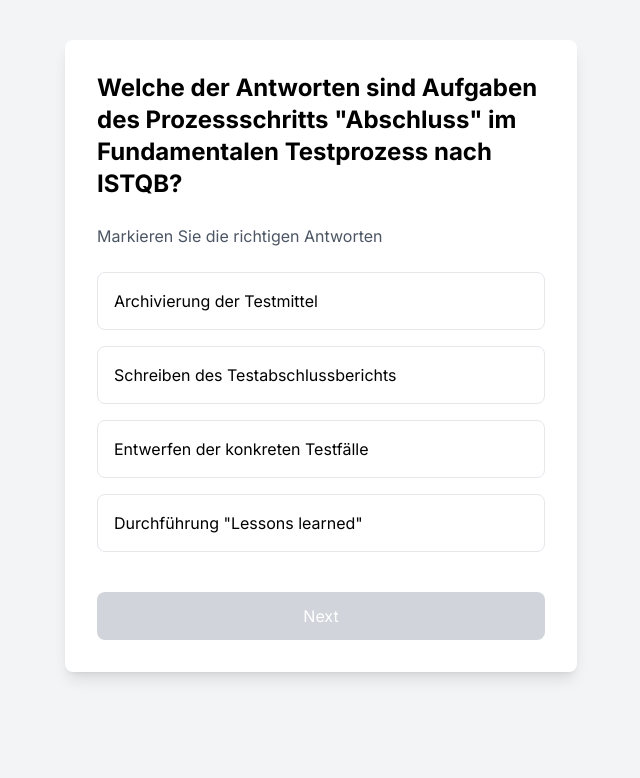
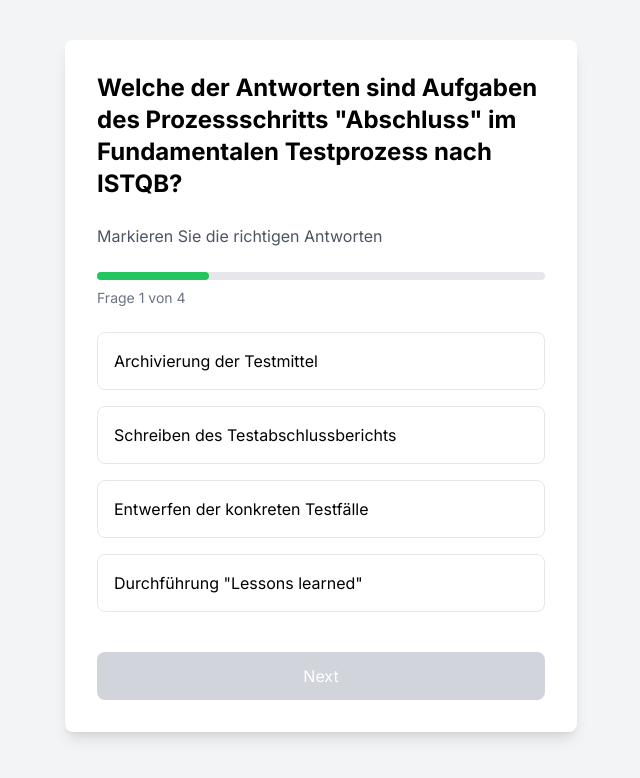
Before and after one commit to hielmalki/quiz-app, a Vue app: page /question in a window 1280 px wide. Shown: the top 778 px of the page, without its empty margins (319-959 px from the left). Built offline with nearby package versions, Linux system fonts and the light colour scheme.

Commit message:
Fortschrittsbalken hinzugefügt

```diff
--- a/src/components/QuestionPage.vue
+++ b/src/components/QuestionPage.vue
@@ -9,6 +9,20 @@
     </div>
     <h2 class="text-2xl font-bold mb-6 text-left">{{ currentQuestion.question }}</h2>
     <p class="text-gray-600 mb-6">Markieren Sie die richtigen Antworten</p>
+
+    <!-- Fortschrittsbalken -->
+    <div class="mb-6">
+      <div class="h-2 bg-gray-200 rounded-full">
+        <div
+            class="h-2 bg-green-500 rounded-full"
+            :style="{ width: progressBarWidth + '%' }"
+        ></div>
+      </div>
+      <div class="text-sm text-gray-500 mt-2">
+        Frage {{ currentQuestionIndex + 1 }} von {{ totalQuestions }}
+      </div>
+    </div>
+
     <img v-if="currentQuestion.questionImage" :src="currentQuestion.questionImage" alt="Question Image" class="mb-6 rounded-lg shadow-md" />
     <div v-for="(option, index) in currentQuestion.options" :key="index" class="mb-4">
       <label
@@ -52,6 +66,7 @@ export default {
     const currentQuestion = computed(() => quizStore.questions[quizStore.currentQuestionIndex]);
     const selectedAnswers = ref<string[]>([]);
     const currentQuestionIndex = computed(() => quizStore.currentQuestionIndex);
+    const totalQuestions = computed(() => quizStore.questions.length);
     const visibleImages = ref<number[]>([]);
 
     const toggleImage = (index: number) => {
@@ -103,6 +118,10 @@ export default {
       return currentQuestion.value.singleChoice || false;
     });
 
+    const progressBarWidth = computed(() => {
+      return ((currentQuestionIndex.value + 1) / totalQuestions.value) * 100;
+    });
+
     return {
       currentQuestion,
       selectedAnswers,
@@ -112,7 +131,9 @@ export default {
       currentQuestionIndex,
       goBack,
       handleOptionChange,
-      isSingleChoice
+      isSingleChoice,
+      progressBarWidth,
+      totalQuestions
     };
   },
 };
```
